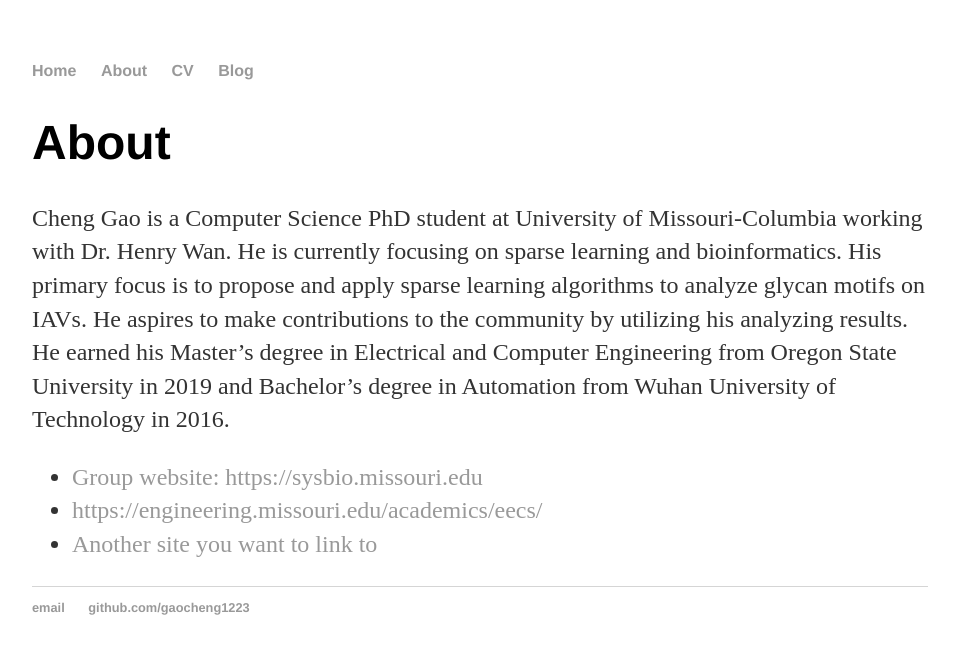
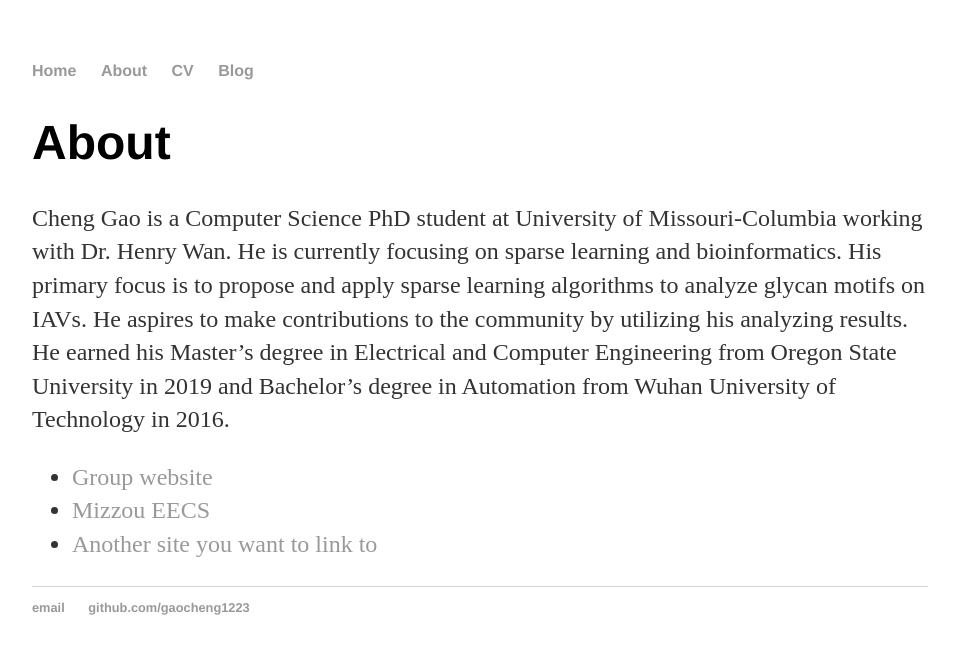
Before and after one commit to gaocheng1994/gaocheng1223.github.io, a Jekyll site: the page built from about/index.html, in a window 1280 px wide. Shown: the top 654 px of the page, without its empty margins (160-1115 px from the left). Built offline with Jekyll 4.4.1, drawn with Linux system fonts in a browser that asks for light colours.

Commit message:
Update index.html

```diff
--- a/about/index.html
+++ b/about/index.html
@@ -10,8 +10,8 @@ title: About Cheng Gao
 He earned his Master’s degree in Electrical and Computer Engineering from Oregon State University in 2019 and Bachelor’s degree in Automation from Wuhan University of Technology in 2016.</p>
 
 			<ul class="contacts">
-				<li><a href="#">Group website: https://sysbio.missouri.edu</a></li>
-				<li><a href="#">https://engineering.missouri.edu/academics/eecs/</a></li>
+				<li><a href="https://sysbio.missouri.edu">Group website</a></li>
+				<li><a href="https://engineering.missouri.edu/academics/eecs">Mizzou EECS</a></li>
 				<li><a href="#">Another site you want to link to</a></li>
 				</ul>
 		</div>
```
